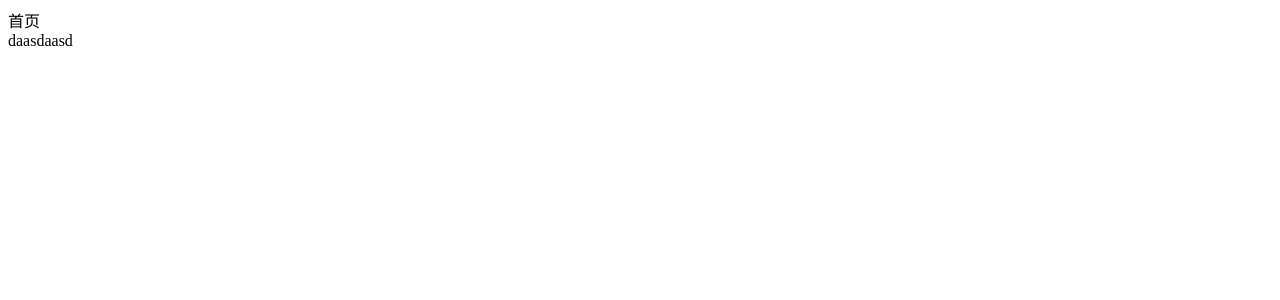
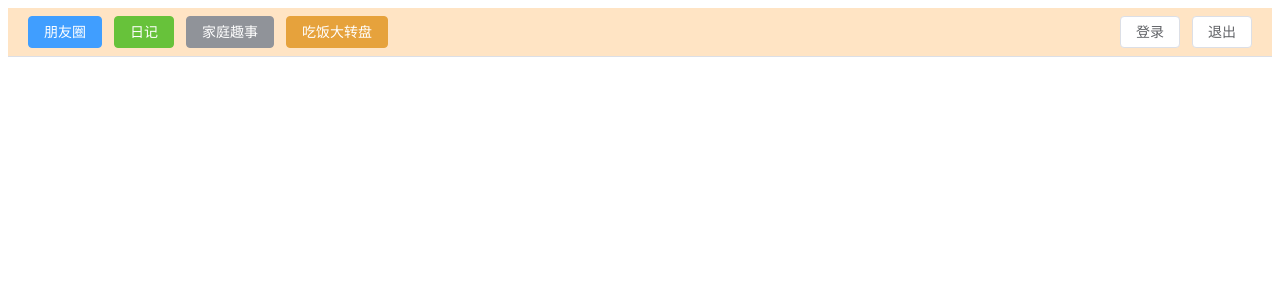
Before and after one commit to fuweiaa/ourhome, a Vue app: page / in a window 1280 px wide. Shown: the top 300 px of the page. Built offline with nearby package versions, Linux system fonts and the light colour scheme.

Commit message:
首页头部组件完成

```diff
--- a/index.html
+++ b/index.html
@@ -2,7 +2,7 @@
  * @Author: fuwei
  * @Date: 2024-04-21 23:47:28
  * @LastEditors: fuweiaa
- * @LastEditTime: 2024-04-23 10:02:45
+ * @LastEditTime: 2024-04-23 16:08:00
  * @FilePath: \bigevent-vue3\index.html
  * @Description:
  * Copyright (c) 2024 by VGE, All Rights Reserved.
@@ -19,68 +19,11 @@
         html,
         body,
         #app {
-          position: relative;
-          display: flex;
-          align-items: center;
-          justify-content: center;
-          width: 100%;
-          height: 100%;
-          overflow: hidden;
-        }
-
-        .loader,
-        .loader::before,
-        .loader::after {
-          width: 2.5em;
-          height: 2.5em;
-          border-radius: 50%;
-          animation: load-animation 1.8s infinite ease-in-out;
-          animation-fill-mode: both;
-        }
-
-        .loader {
-          position: relative;
-          top: 0;
-          margin: 80px auto;
-          font-size: 10px;
-          color: #406eeb;
-          text-indent: -9999em;
-          transform: translateZ(0);
-          transform: translate(-50%, 0);
-          animation-delay: -0.16s;
-        }
-
-        .loader::before,
-        .loader::after {
-          position: absolute;
-          top: 0;
-          content: "";
-        }
-
-        .loader::before {
-          left: -3.5em;
-          animation-delay: -0.32s;
-        }
-
-        .loader::after {
-          left: 3.5em;
-        }
-
-        @keyframes load-animation {
-          0%,
-          80%,
-          100% {
-            box-shadow: 0 2.5em 0 -1.3em;
-          }
-
-          40% {
-            box-shadow: 0 2.5em 0 0;
-          }
+          width: 100vw;
+          height: 100vh;
         }
       </style>
-      <div class="loader"></div>
     </div>
     <script type="module" src="/src/main.ts"></script>
   </body>
-  </body>
 </html>
--- a/package.json
+++ b/package.json
@@ -9,6 +9,7 @@
     "preview": "vite preview"
   },
   "dependencies": {
+    "element-plus": "^2.7.1",
     "sass": "^1.75.0",
     "vue": "^3.4.21",
     "vue-router": "^4.3.2"
@@ -16,6 +17,7 @@
   "devDependencies": {
     "@types/node": "^20.12.7",
     "@vitejs/plugin-vue": "^5.0.4",
+    "element-theme-chalk": "^2.15.14",
     "typescript": "^5.2.2",
     "vite": "^5.2.0",
     "vue-tsc": "^2.0.6"
--- a/src/App.vue
+++ b/src/App.vue
@@ -2,19 +2,22 @@
  * @Author: fuwei
  * @Date: 2024-04-21 23:47:28
  * @LastEditors: fuweiaa
- * @LastEditTime: 2024-04-23 14:34:50
+ * @LastEditTime: 2024-04-23 15:40:39
  * @FilePath: \bigevent-vue3\src\App.vue
  * @Description:
  * Copyright (c) 2024 by VGE, All Rights Reserved.
 -->
 <template>
-  <div>
-        <router-view />
-        <div>daasdaasd</div>
+  <div id="container">
+    <router-view />
   </div>
 
 </template>
 <script setup lang="ts">
 </script>
 <style lang="scss" scoped>
+#container{
+  width: 100%;
+  height: 100%;
+}
 </style>
--- /dev/null
+++ b/src/components/Header.vue
@@ -0,0 +1,35 @@
+<!--
+ * @Author: fuweiaa
+ * @Date: 2024-04-23 16:13:50
+ * @LastEditors: fuweiaa
+ * @LastEditTime: 2024-04-23 16:32:39
+ * @FilePath: \bigevent-vue3\src\components\Header.vue
+ * @Description:
+ * Copyright (c) 2024 by VGE, All Rights Reserved.
+-->
+<template>
+  <el-header class="header">
+      <div class="leftpanel">
+        <el-button type="primary" class="points social">朋友圈</el-button>
+        <el-button type="success" class="points daynote">日记</el-button>
+        <el-button type="info" class="points familyfuns">家庭趣事</el-button>
+        <el-button type="warning" class="points eating">吃饭大转盘</el-button>
+      </div>
+      <div class="rightpanel">
+        <el-button class="points">登录</el-button>
+        <el-button class="points">退出</el-button>
+      </div>
+  </el-header>
+</template>
+
+<script setup lang="ts"></script>
+
+<style lang="scss" scoped>
+.header {
+    flex-wrap: wrap;
+    justify-content: space-between;
+    align-items: center;
+    height: 48px;
+    background-color: bisque;
+}
+</style>
--- a/src/views/home.vue
+++ b/src/views/home.vue
@@ -1,21 +1,37 @@
+<!--
+ * @Author: fuweiaa
+ * @Date: 2024-04-23 09:59:39
+ * @LastEditors: fuweiaa
+ * @LastEditTime: 2024-04-23 16:33:43
+ * @FilePath: \bigevent-vue3\src\views\home.vue
+ * @Description:
+ * Copyright (c) 2024 by VGE, All Rights Reserved.
+-->
 <template>
-    <div id="container">
-        首页
-    </div>
+  <div class="common-layout">
+        <Header />
+        <el-divider class="fgx"/>
+  </div>
 </template>
 
 <script setup lang="ts">
-// import { onMounted } from "vue";
-// onMounted(() => {
-//     console.log('hello world');
-
-// }),
+import Header from '../components/Header.vue';
 </script>
 
 <style lang="scss" scoped>
-.container{
-    width: 500px;
-    height: 500px;
-    background-color: aqua;
+.common-layout {
+  width: 100%;
+  height: 100%;
+  .fgx{
+    margin: 0
+  }
+  .header {
+    display: flex;
+    flex-direction: row;
+    .points {
+        position: relative;
+        top: 50%;
+    }
+  }
 }
 </style>
--- a/src/views/login.vue
+++ b/src/views/login.vue
@@ -1,9 +1,14 @@
+<!--
+ * @Author: fuweiaa
+ * @Date: 2024-04-23 09:59:39
+ * @LastEditors: fuweiaa
+ * @LastEditTime: 2024-04-23 15:15:50
+ * @FilePath: \bigevent-vue3\src\views\login.vue
+ * @Description:
+ * Copyright (c) 2024 by VGE, All Rights Reserved.
+-->
 <template>
-    <div id="container">
-        首页登录界面
-    </div>
-    <router-link to="home">点击跳转到首页</router-link>
-    <router-link to="social">点击跳转到首页</router-link>
+  <div id="container">首页登录界面</div>
 </template>
 
 <script setup lang="ts">
@@ -15,9 +20,9 @@
 </script>
 
 <style lang="scss" scoped>
-.container{
-    width: 500px;
-    height: 500px;
-    background-color: aqua;
+.container {
+  width: 500px;
+  height: 500px;
+  background-color: aqua;
 }
 </style>
```
Also changed, not shown: src/main.ts (+6 -4 lines), 1 other file (tests, documents, lock files or other folders).
